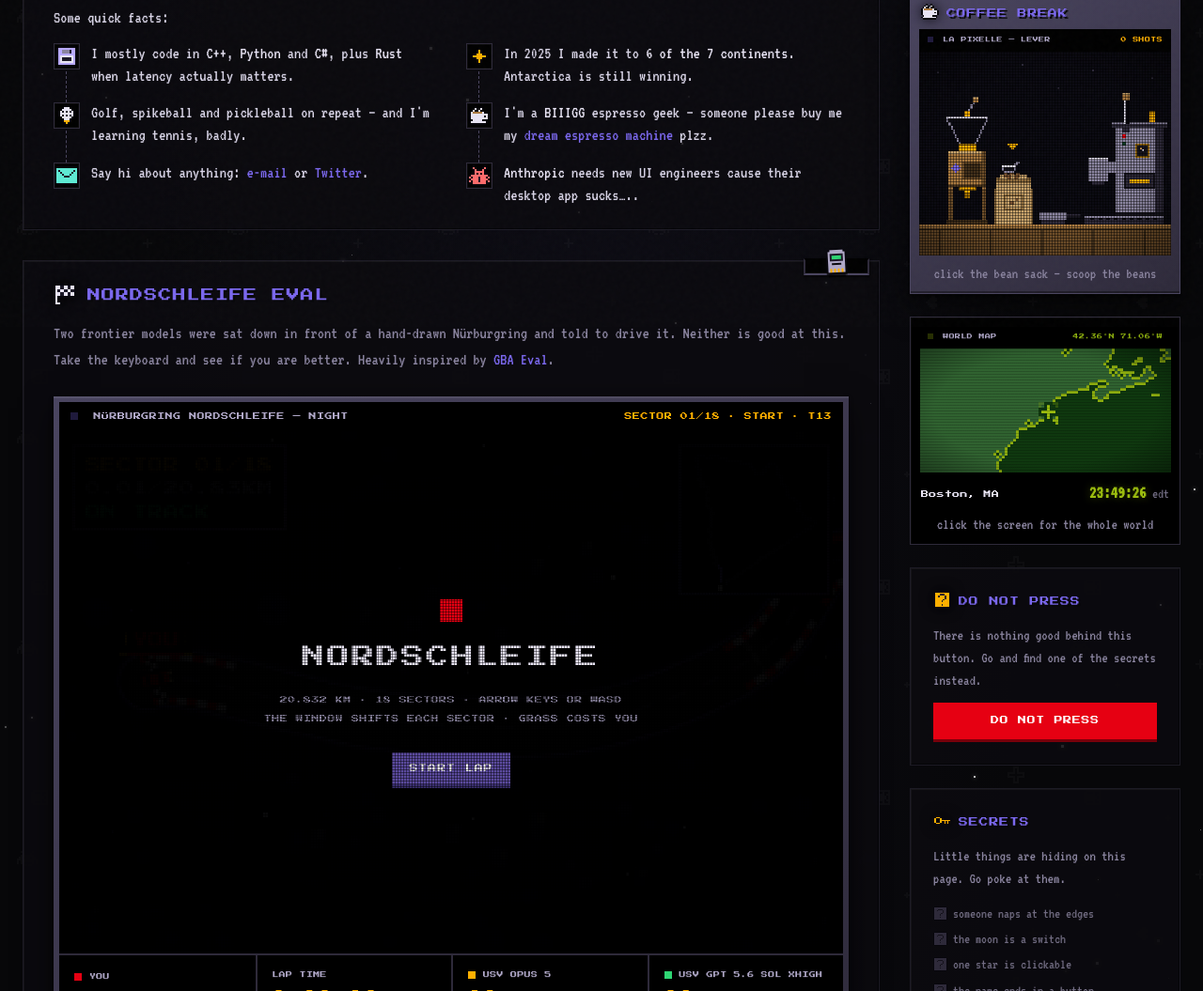
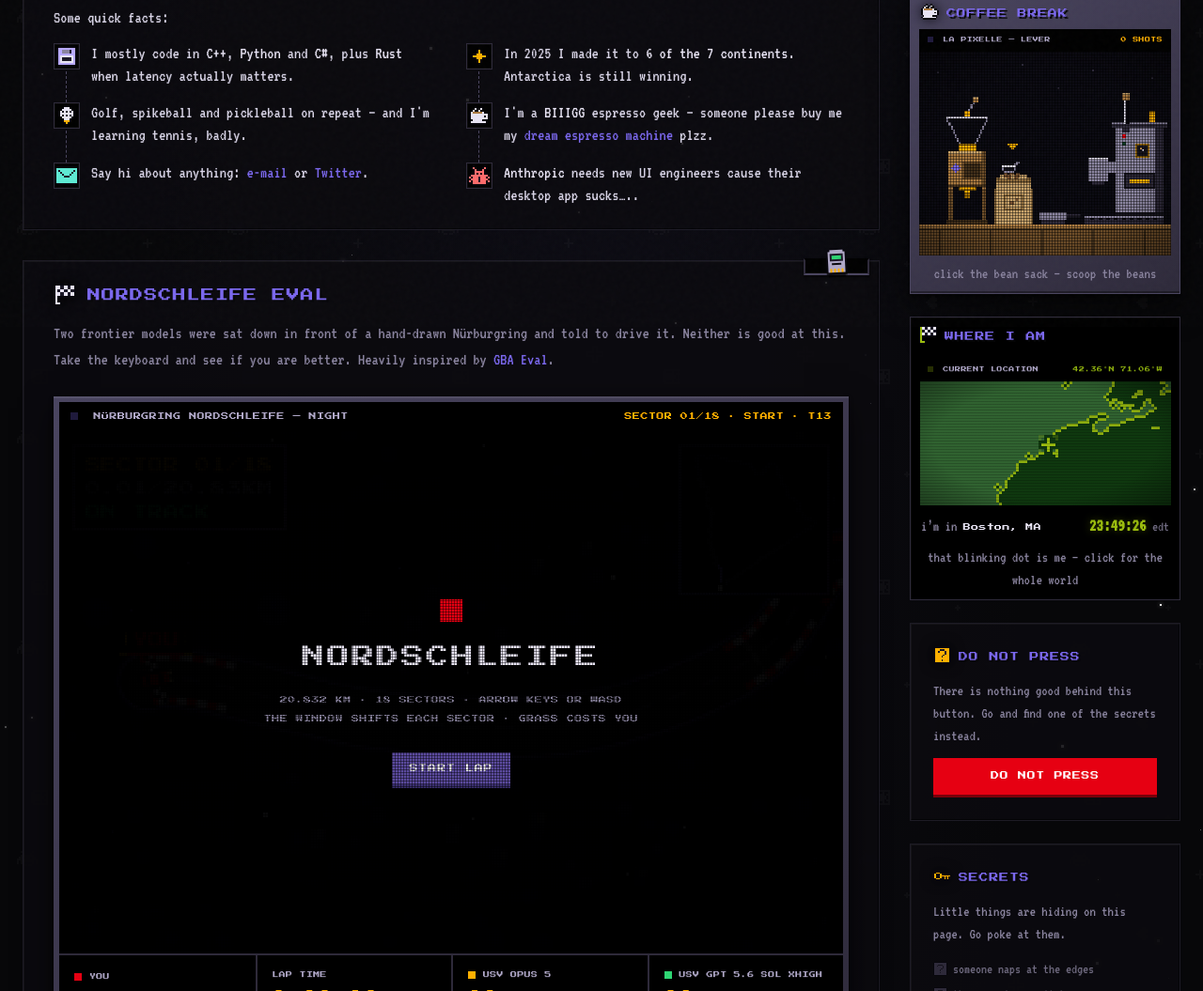
Before and after one commit to MichaelZhou05/michaelzhou05.github.io, a website with bundled scripts: page index.html in a window 1280 px wide. Shown: the part 452-1507 px from the top of the page at 94% size. Built offline with nearby package versions, Linux system fonts and the light colour scheme; animation ran at ten frames a second; a web font is replaced by a local one.

Commit message:
all changes

```diff
--- a/index.html
+++ b/index.html
@@ -500,8 +500,13 @@
         </section>
 
         <!--
-          The location card. Everything the map and the clock read is on this
-          element, so moving is a one-line edit and no JavaScript:
+          The location card — where Michael is right now, not a decorative map
+          of the world. The title, the status bar and the running clock all say
+          the same thing three ways, because a green screen with a dot on it
+          reads as scenery unless something tells you the dot is a person.
+
+          Everything the map and the clock read is on this element, so moving is
+          a one-line edit and no JavaScript:
 
             data-place  the name printed under the screen
             data-lat    decimal degrees, north positive
@@ -518,8 +523,9 @@
           data-zoom="14"
           data-tz="America/New_York"
         >
+          <h2 class="side-title" data-icon="flag" data-icon-color="#9bbc0f">where i am</h2>
           <div class="locale-bar">
-            <span><i></i> world map</span>
+            <span><i></i> current location</span>
             <span class="locale-coords">&mdash;</span>
           </div>
           <div class="locale-screen">
@@ -527,14 +533,14 @@
               class="locale-map"
               tabindex="0"
               role="img"
-              aria-label="A Game Boy-green world map, zoomed to New England — Cape Cod, Long Island and the Gulf of Maine — with a blinking marker on Boston, Massachusetts. Click or press enter to pull back to the whole world."
+              aria-label="A Game Boy-green map of New England — Cape Cod, Long Island and the Gulf of Maine — with a blinking marker on Boston, Massachusetts, where Michael currently lives. Click or press enter to pull back to the whole world."
             ></canvas>
           </div>
           <p class="locale-readout">
-            <b class="locale-place">&mdash;</b>
+            <span class="locale-where">i&rsquo;m in <b class="locale-place">&mdash;</b></span>
             <span><b class="locale-clock-time">--:--:--</b> <i class="locale-clock-zone">&mdash;</i></span>
           </p>
-          <p class="side-note locale-hint">click the screen for the whole world</p>
+          <p class="side-note locale-hint">that blinking dot is me &mdash; click for the whole world</p>
         </section>
 
         <section class="side-block dnp-block">
```
